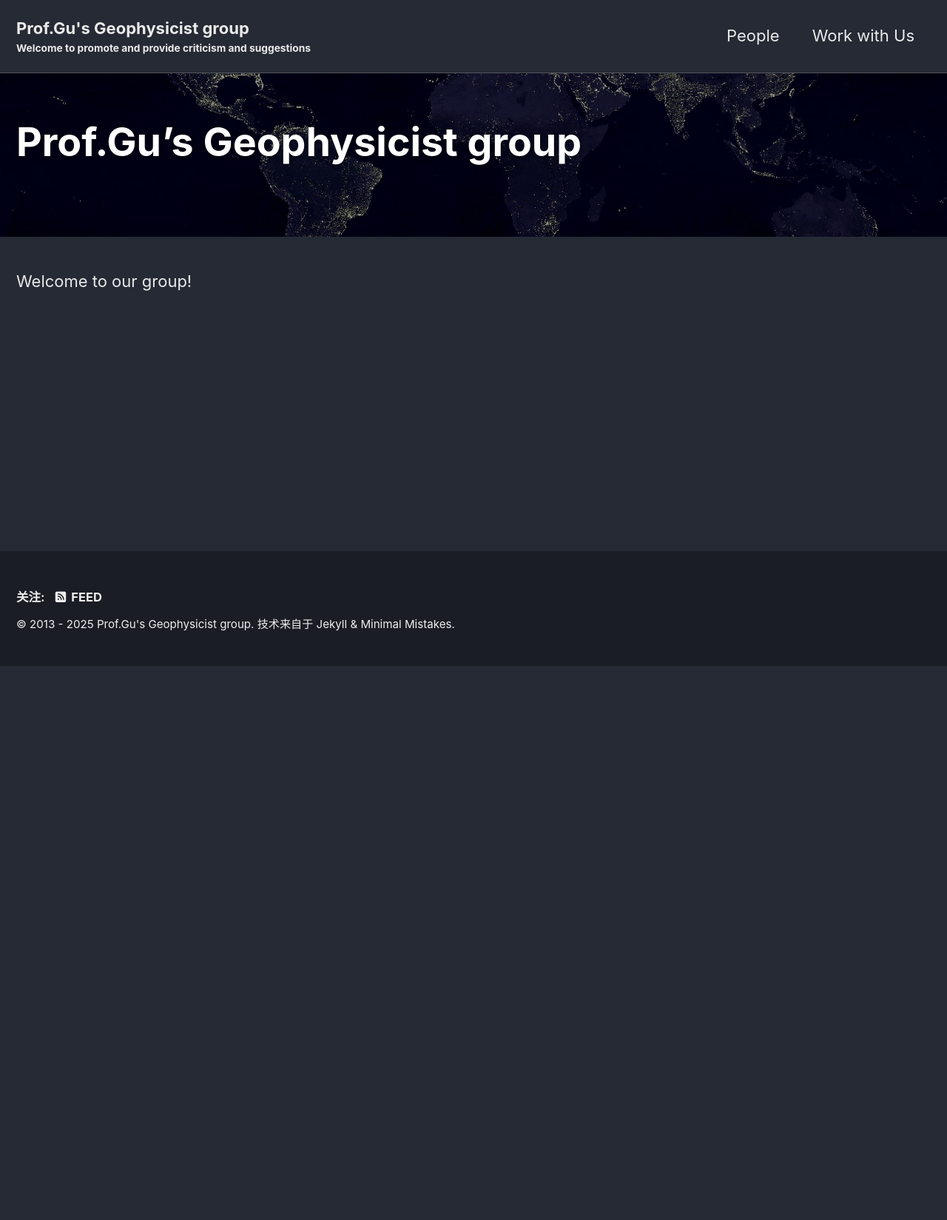
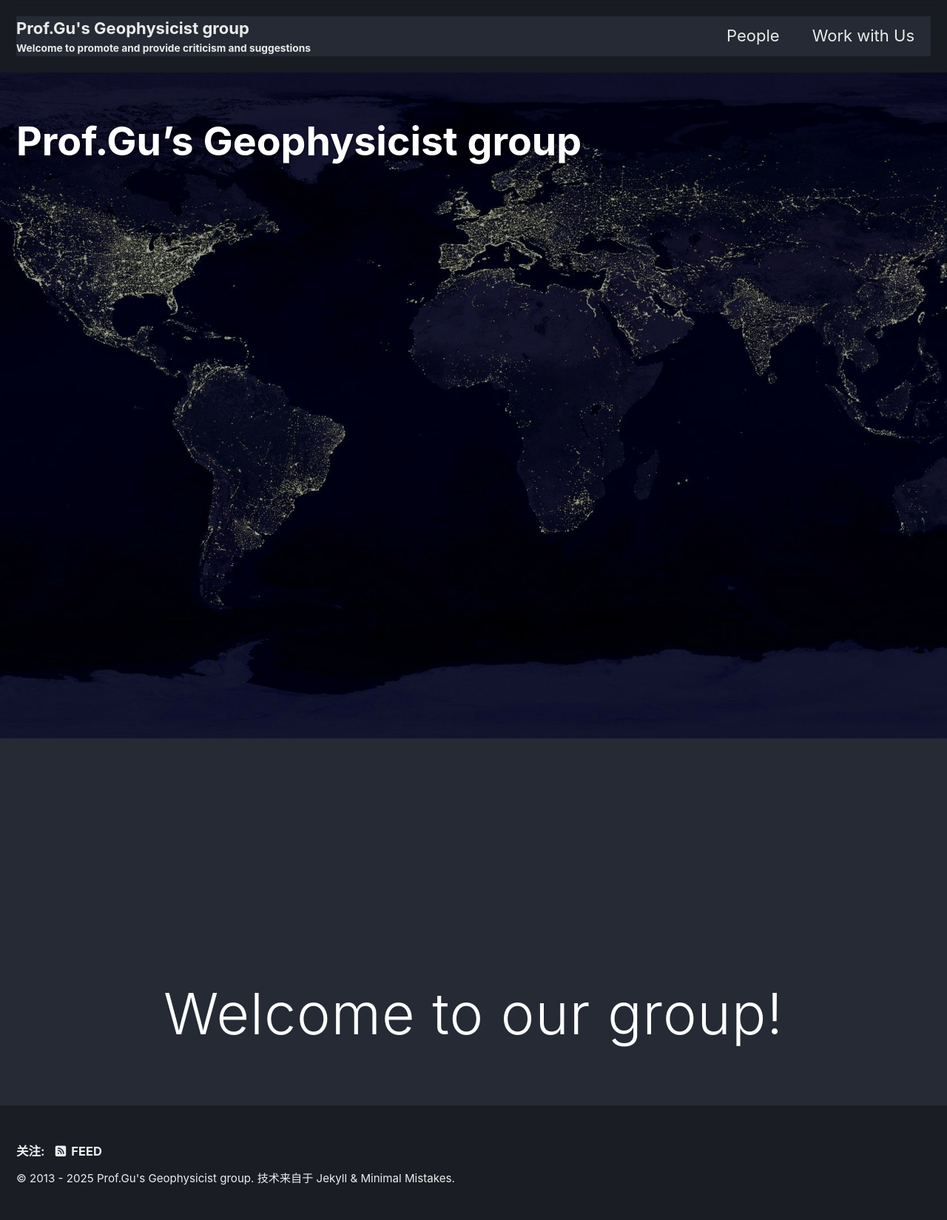
Before and after one commit to gubingluo/gubingluo.github.io, a Jekyll site: the page built from index.md, in a window 1280 px wide. Shown: the whole page at 74% size. Built offline with Jekyll 4.4.1, drawn with Linux system fonts in a browser that asks for light colours; cached includes are drawn as plain includes; before the commit the page ends 900 px from its top, so only the background shows below that.

Commit message:
Update main.scss

```diff
--- a/assets/css/main.scss
+++ b/assets/css/main.scss
@@ -7,3 +7,4 @@ search: false
 
 @import "minimal-mistakes/skins/{{ site.minimal_mistakes_skin | default: 'default' }}"; // skin
 @import "minimal-mistakes"; // main partials
+@import "minimal-mistakes/custom";
```
